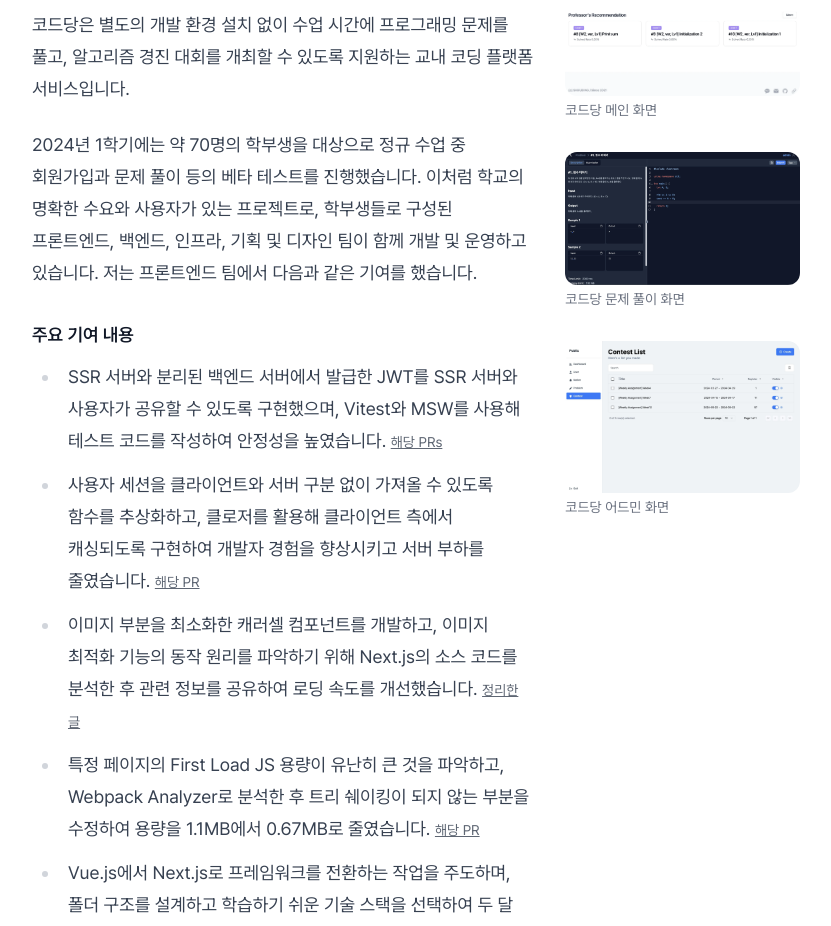
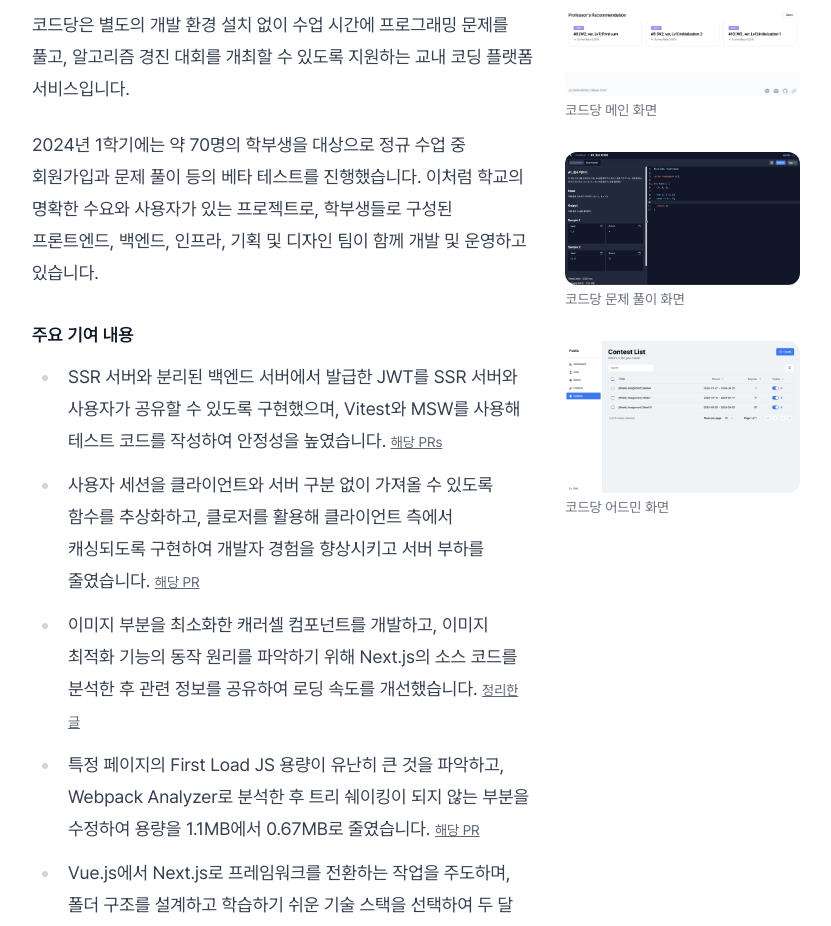
Before and after one commit to dayongkr/resume, a Next.js app: page / in a window 1280 px wide. Shown: the part 1761-2687 px from the top of the page, without its empty margins (224-1055 px from the left). Built offline with nearby package versions, Linux system fonts and the light colour scheme.

Commit message:
fix(project): change contents

```diff
--- a/src/app/_components/ProjectSection.tsx
+++ b/src/app/_components/ProjectSection.tsx
@@ -105,8 +105,7 @@ export function ProjectSection() {
           <p>
             2024년 1학기에는 약 70명의 학부생을 대상으로 정규 수업 중 회원가입과 문제 풀이 등의 베타 테스트를
             진행했습니다. 이처럼 학교의 명확한 수요와 사용자가 있는 프로젝트로, 학부생들로 구성된 프론트엔드, 백엔드,
-            인프라, 기획 및 디자인 팀이 함께 개발 및 운영하고 있습니다. 저는 프론트엔드 팀에서 다음과 같은 기여를
-            했습니다.
+            인프라, 기획 및 디자인 팀이 함께 개발 및 운영하고 있습니다.
           </p>
           <List
             title="주요 기여 내용"
```
